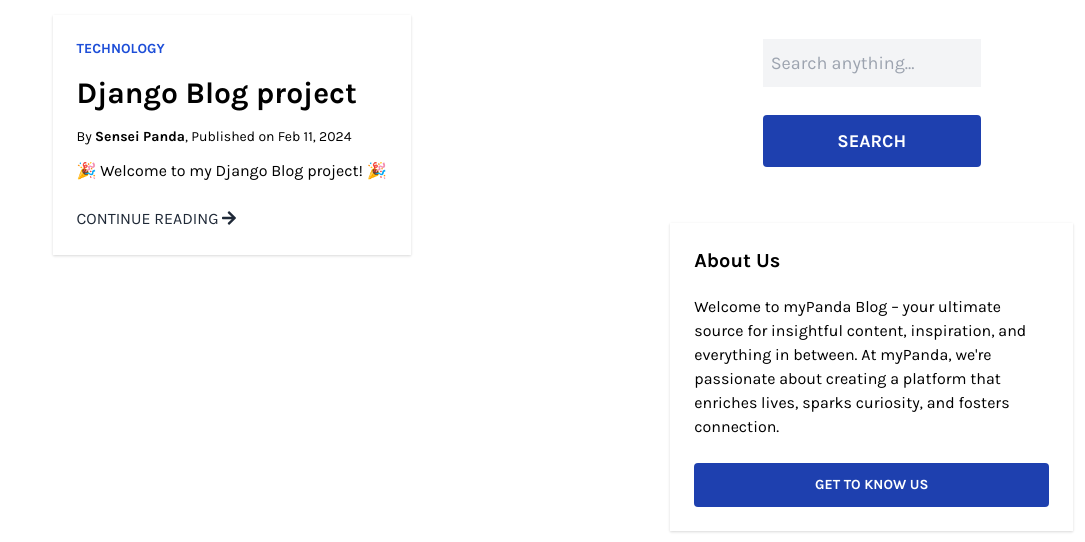
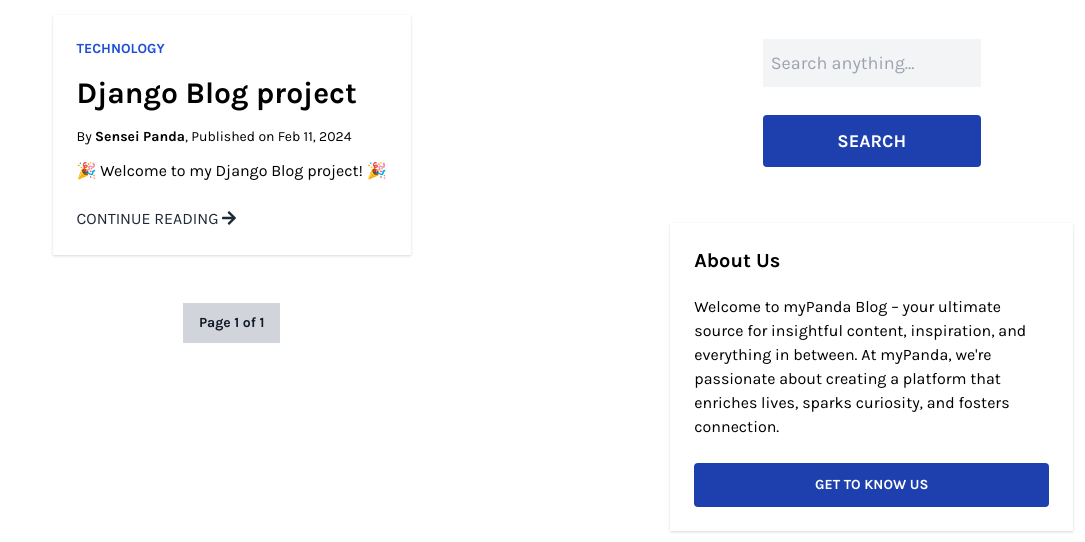
Before and after one commit to SeyiAyo/mypandablog, a Django app: a page that uses templates/base.html in a window 1280 px wide. Shown: the part 335-877 px from the top of the page, without its empty margins (195-1280 px from the left). Run offline with Django 5.2, Linux system fonts and the light colour scheme; data comes from the database, SQL or seed files in the repository; some libraries are stand-ins or nearby versions.

Commit message:
added pagination method view

```diff
--- a/blog/views.py
+++ b/blog/views.py
@@ -1,6 +1,7 @@
 from django.db.models import Q
 from django.http import HttpResponse
 from django.shortcuts import render, redirect
+from django.core.paginator import Paginator, EmptyPage, PageNotAnInteger
 from .models import Post, Category
 from .forms import CommentForm
 
@@ -8,8 +9,17 @@
     posts = Post.objects.filter(status=Post.ACTIVE)
     categories = Category.objects.all()
 
+    paginator = Paginator(posts, 5)
+    page = request.GET.get('page')
+    try:
+        post = paginator.page(page)
+    except PageNotAnInteger:
+        post = paginator.page(1)
+    except EmptyPage:
+        post = paginator.page(paginator.num_pages)
+
     context = {
-        'posts': posts,
+        'posts': post,
         'categories': categories
     }
 
@@ -62,9 +72,18 @@
     posts = category.posts.filter(status=Post.ACTIVE)
     categories = Category.objects.all()
 
+    paginator = Paginator(posts, 5)
+    page = request.GET.get('page')
+    try:
+        post = paginator.page(page)
+    except PageNotAnInteger:
+        post = paginator.page(1)
+    except EmptyPage:
+        post = paginator.page(paginator.num_pages)
+
     context = {
         'category': category,
-        'posts': posts,
+        'posts': post,
         'categories': categories
     }
 
--- a/old_templates/category_detailX.html
+++ b/old_templates/category_detailX.html
@@ -30,4 +30,6 @@
 
                 <div class="is-divider"></div>
             {% endfor %}
+
+
 {% endblock %}
--- a/templates/base.html
+++ b/templates/base.html
@@ -5,7 +5,7 @@
     <meta charset="UTF-8">
     <meta name="viewport" content="width=device-width, initial-scale=1.0">
     <title>{% block title %}{% endblock %} | myPandaBlog</title>
-    <link rel="icon" type="image/png" href="static\images\favicon.png">
+    <link rel="icon" type="image/png" href="{% static 'images/favicon.png' %}">
     <meta name="author" content="Oluwaseyi Ayoola">
     <meta name="description" content="">
 
--- a/templates/category_detail.html
+++ b/templates/category_detail.html
@@ -15,8 +15,8 @@
             </a>
             {% endif %}
             <div class="bg-white flex flex-col justify-start p-6">
-                <a href="#" class="text-blue-700 text-sm font-bold uppercase pb-4">{{ post.category.title }}</a>
-                <a href="#" class="text-3xl font-bold hover:text-gray-700 pb-4">{{ post.title }}</a>
+                <a href="{% url 'category_detail' post.category.slug %}" class="text-blue-700 text-sm font-bold uppercase pb-4">{{ post.category.title }}</a>
+                <a href="{% url 'post_detail' post.slug %}" class="text-3xl font-bold hover:text-gray-700 pb-4">{{ post.title }}</a>
                 <p href="#" class="text-sm pb-3">
                     By <a href="#" class="font-semibold hover:text-gray-800">{{ post.author }}</a>, Published on {{ post.created_at | date:"M d, Y" }}
                 </p>
@@ -28,6 +28,7 @@
 
 
         <!-- Pagination -->
+        {% include 'pagination.html' with page=posts %}
         <!-- <div class="flex items-center py-8">
             <a href="#" class="h-10 w-10 bg-blue-800 hover:bg-blue-600 font-semibold text-white text-sm flex items-center justify-center">1</a>
             <a href="#" class="h-10 w-10 font-semibold text-gray-800 hover:bg-blue-600 hover:text-white text-sm flex items-center justify-center">2</a>
--- a/templates/frontpage.html
+++ b/templates/frontpage.html
@@ -15,8 +15,8 @@
             </a>
             {% endif %}
             <div class="bg-white flex flex-col justify-start p-6">
-                <a href="#" class="text-blue-700 text-sm font-bold uppercase pb-4">{{ post.category.title }}</a>
-                <a href="#" class="text-3xl font-bold hover:text-gray-700 pb-4">{{ post.title }}</a>
+                <a href="{% url 'category_detail' post.category.slug %}" class="text-blue-700 text-sm font-bold uppercase pb-4">{{ post.category.title }}</a>
+                <a href="{% url 'post_detail' post.slug %}" class="text-3xl font-bold hover:text-gray-700 pb-4">{{ post.title }}</a>
                 <p href="#" class="text-sm pb-3">
                     By <a href="#" class="font-semibold hover:text-gray-800">{{ post.author }}</a>, Published on {{ post.created_at | date:"M d, Y" }}
                 </p>
@@ -28,6 +28,7 @@
 
 
         <!-- Pagination -->
+        {% include 'pagination.html' with page=posts %}
         <!-- <div class="flex items-center py-8">
             <a href="#" class="h-10 w-10 bg-blue-800 hover:bg-blue-600 font-semibold text-white text-sm flex items-center justify-center">1</a>
             <a href="#" class="h-10 w-10 font-semibold text-gray-800 hover:bg-blue-600 hover:text-white text-sm flex items-center justify-center">2</a>
--- /dev/null
+++ b/templates/pagination.html
@@ -0,0 +1,17 @@
+<div class="flex items-center py-8">
+    {% if page.has_previous %}
+        <a href="?page={{ page.previous_page_number }}" class="inline-flex items-center justify-center h-10 px-4 font-semibold text-gray-800 hover:text-gray-900 text-sm bg-gray-200 hover:bg-gray-300 rounded-l-lg">
+            <i class="fas fa-arrow-left mr-2"></i> Previous
+        </a>
+    {% endif %}
+
+    <span class="inline-flex items-center justify-center h-10 px-4 font-semibold text-gray-800 text-sm bg-gray-300 text-gray-900 rounded-none">
+        Page {{ page.number }} of {{ page.paginator.num_pages }}
+    </span>
+
+    {% if page.has_next %}
+        <a href="?page={{ page.next_page_number }}" class="inline-flex items-center justify-center h-10 px-4 font-semibold text-gray-800 hover:text-gray-900 text-sm bg-gray-200 hover:bg-gray-300 rounded-r-lg">
+            Next <i class="fas fa-arrow-right ml-2"></i>
+        </a>
+    {% endif %}
+</div>
```
